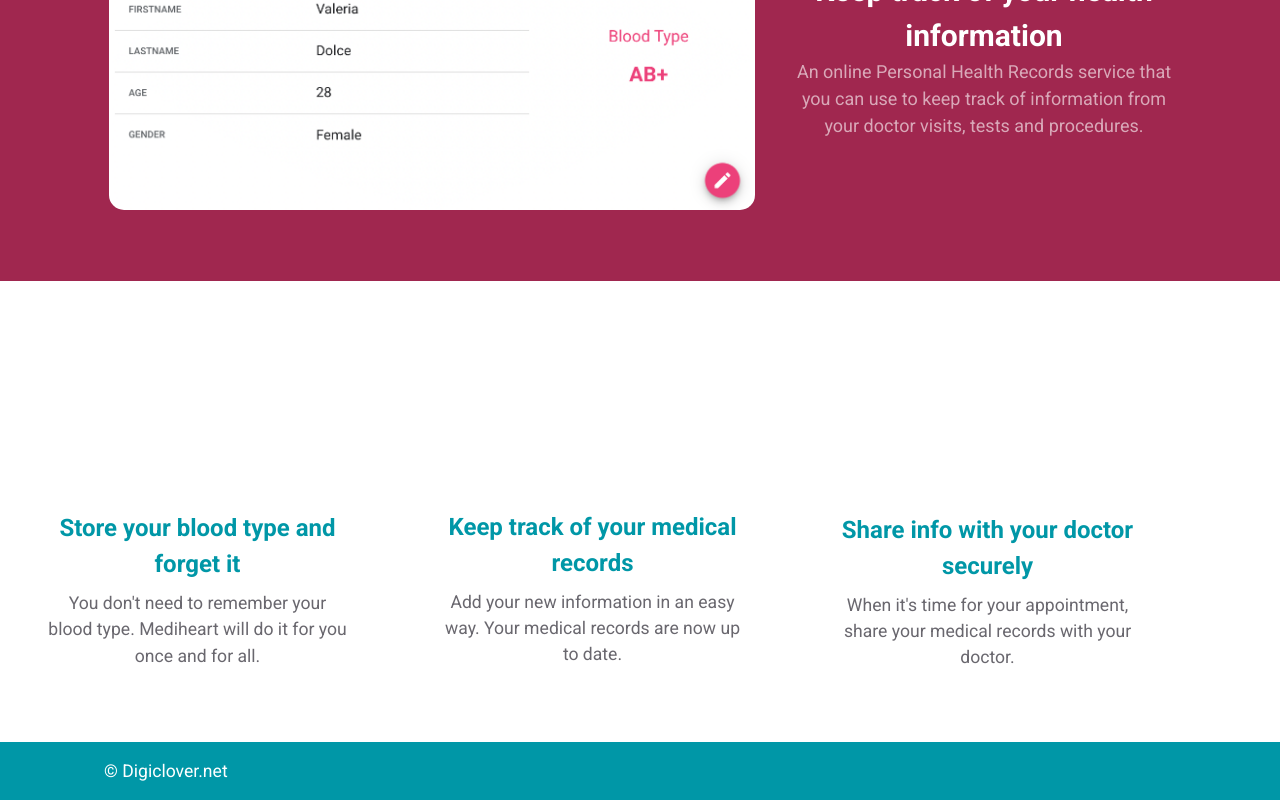
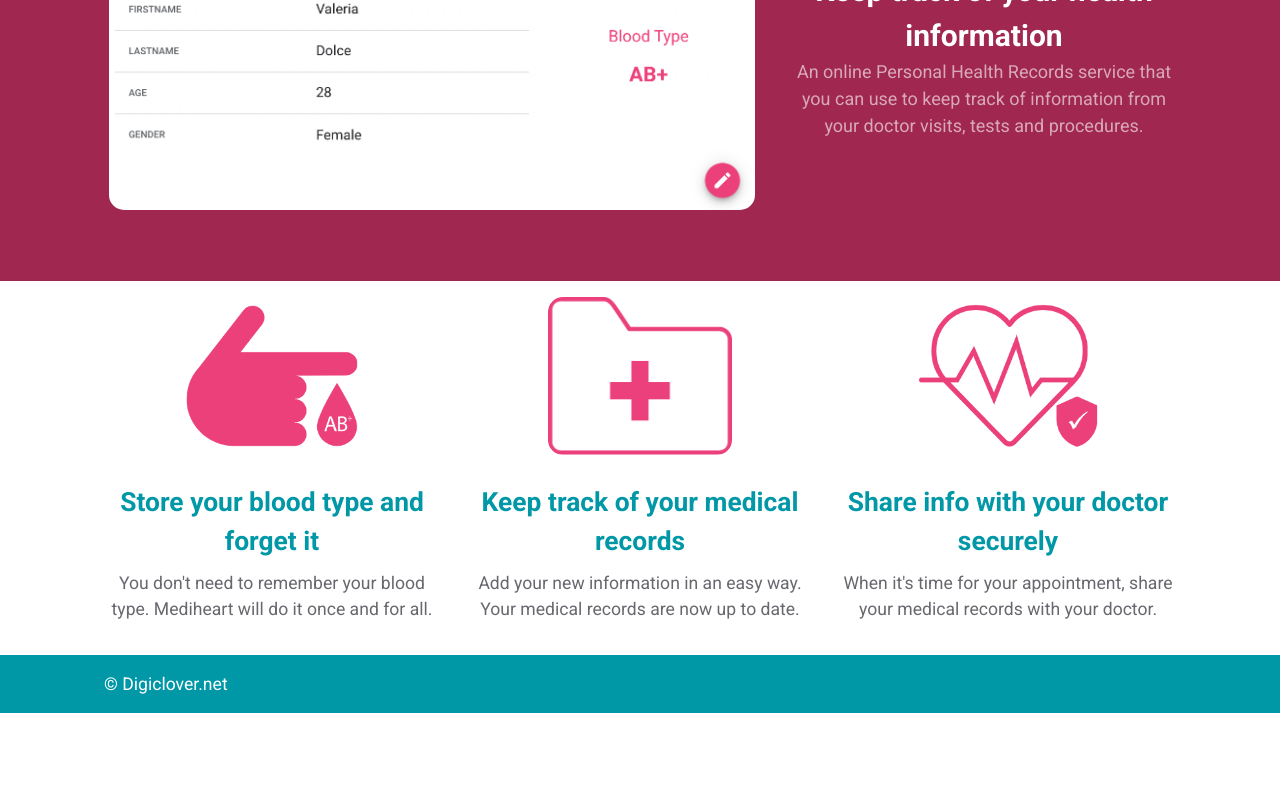
Before and after one commit to vdolce/mediheart-landing-page, a Vue app: page / in a window 1280 px wide. Shown: the part 693-1493 px from the top of the page. After the commit the page ends 1406 px from the top, so only its background shows below. Built offline with nearby package versions, Linux system fonts and the light colour scheme.

Commit message:
fix Features component

```diff
--- a/src/components/Features.vue
+++ b/src/components/Features.vue
@@ -1,63 +1,86 @@
 <template>
-<div class="v-responsive container mx-auto" style="width: 1200px;">
-
-  <v-row>
-    <!-- box 1 -->
-    <v-col cols="12" md="4" sm="12"  xs="12">
-      <v-card
-        class="ma-3 pa-6"
-        tile
-        flat
-        align="center"
-        justify="center"
-      >
+  <div class="div1">
     <div>
-          <v-img :src="require('@/assets/img/blood_type.png')" :contain="true" max-height="190px" max-width="190px"></v-img>
-        </div>
+      <div class="div3">
+        <div >
+          <img src="../assets/img/blood_type.png" />
           <h2 class="text-center primary-title mt-5" >{{ $t('Features.boxSection.box1.title') }}</h2>
           <p class="text-center mt-2 font-weight-normal box-description main-section-subtitle">{{ $t('Features.boxSection.box1.description') }}</p>
-      </v-card>
-    </v-col>
-
-    <!-- box 2 -->
-    <v-col cols="12" md="4" sm="12" xs="12">
-      <v-card
-        class="ma-3 pa-6"
-        tile
-        flat
-        align="center"
-        justify="center"
-      >
+        </div>
         <div >
-          <v-img :src="require('@/assets/img/Folder.png')" :contain="true" max-height="185px" max-width="185px"></v-img>
-        </div>
+          <img src="../assets/img/Folder.png" />
           <h2 class="text-center primary-title mt-5" >{{ $t('Features.boxSection.box2.title') }}</h2>
           <p class="text-center mt-2 font-weight-normal box-description main-section-subtitle">{{ $t('Features.boxSection.box2.description') }}</p>
-      </v-card>
-    </v-col>
-
-    <!-- box 3 -->
-    <v-col cols="12" md="4" sm="12"  xs="12">
-      <v-card
-        class="ma-3 pa-6"
-        tile
-        flat
-        align="center"
-        justify="center"
-      >
-        <div>
-          <v-img :src="require('@/assets/img/hearth_security.png')" :contain="true" max-height="200px" max-width="200px"></v-img>
         </div>
+        <div >
+          <img src="../assets/img/hearth_security.png" />
           <h2 class="text-center primary-title mt-5" >{{ $t('Features.boxSection.box3.title') }}</h2>
           <p class="text-center mt-2 font-weight-normal box-description main-section-subtitle">{{ $t('Features.boxSection.box3.description') }}</p>
-      </v-card>
-    </v-col>
-  </v-row>
+        </div>
 
+      </div>
+    </div>
   </div>
 </template>
 
 <style scoped>
+
+  .div1{
+      z-index: 1;
+      position: relative;
+      padding-top: 1em;
+      padding-bottom: 1em;
+      display: flex;
+      -webkit-box-align: center;
+      align-items: center;
+      -webkit-box-pack: center;
+      justify-content: center;
+      text-align: center;
+      background-color:#fff;
+  }
+
+  .div1 > div{
+    width: 72em;
+    max-width: 100%;
+    margin: 0px auto;
+    padding-right: 2.5em;
+    padding-left: 2.5em;
+  }
+
+  .div3{
+      display: grid;
+      min-height: auto;
+      grid-template-columns: 1fr 1fr 1fr;
+      gap: 2em;
+      -webkit-box-align: left;
+      align-items: left;
+  }
+  @media (max-width: 68em){
+    .div3 {
+      grid-template-columns: 1fr;
+    }
+  }
+
+  .div3 > div{
+    text-align: center;
+    font-size: 1.1rem !important;
+  }
+
+  .div3 > div > img{
+    max-height: 9em !important;
+    border-radius: 15px;
+  }
+
+  @media (max-width: 68em){
+    .div3 > div > img{
+      position: relative;
+      width: 100%;
+      max-width: 8em;
+      height: auto;
+      order: 1 !important;
+      }
+  }
+
   .main-section-title{
     font-size: 2em !important;
 
--- a/src/i18n/en-labels.json
+++ b/src/i18n/en-labels.json
@@ -23,7 +23,7 @@
     "boxSection":{
       "box1":{
         "title":"Store your blood type and forget it",
-        "description":"You don't need to remember your blood type. Mediheart will do it for you once and for all."
+        "description":"You don't need to remember your blood type. Mediheart will do it once and for all."
       },
       "box2":{
         "title":"Keep track of your medical records",
```
Lines whose indentation alone changed are shown as unchanged.
